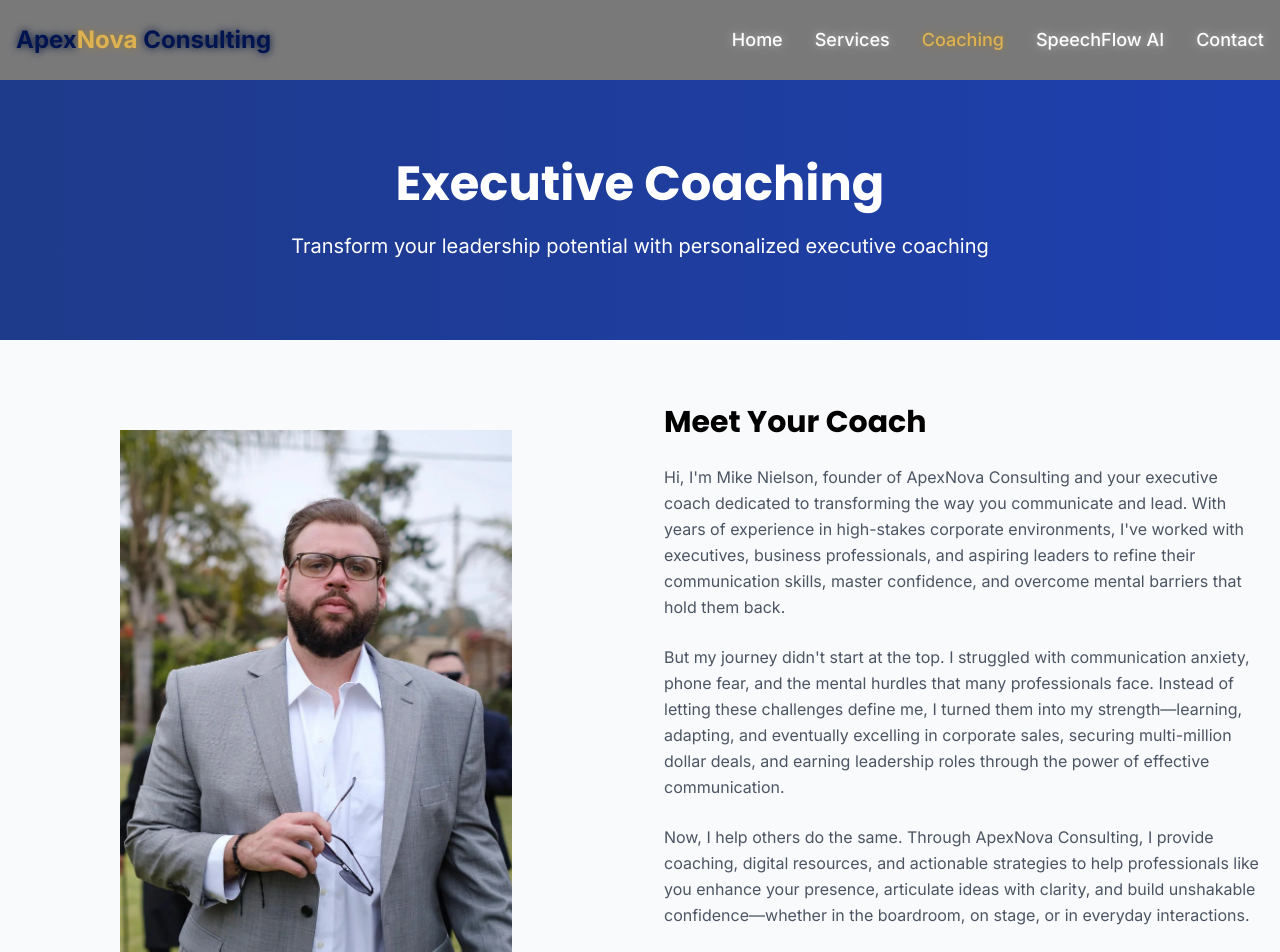
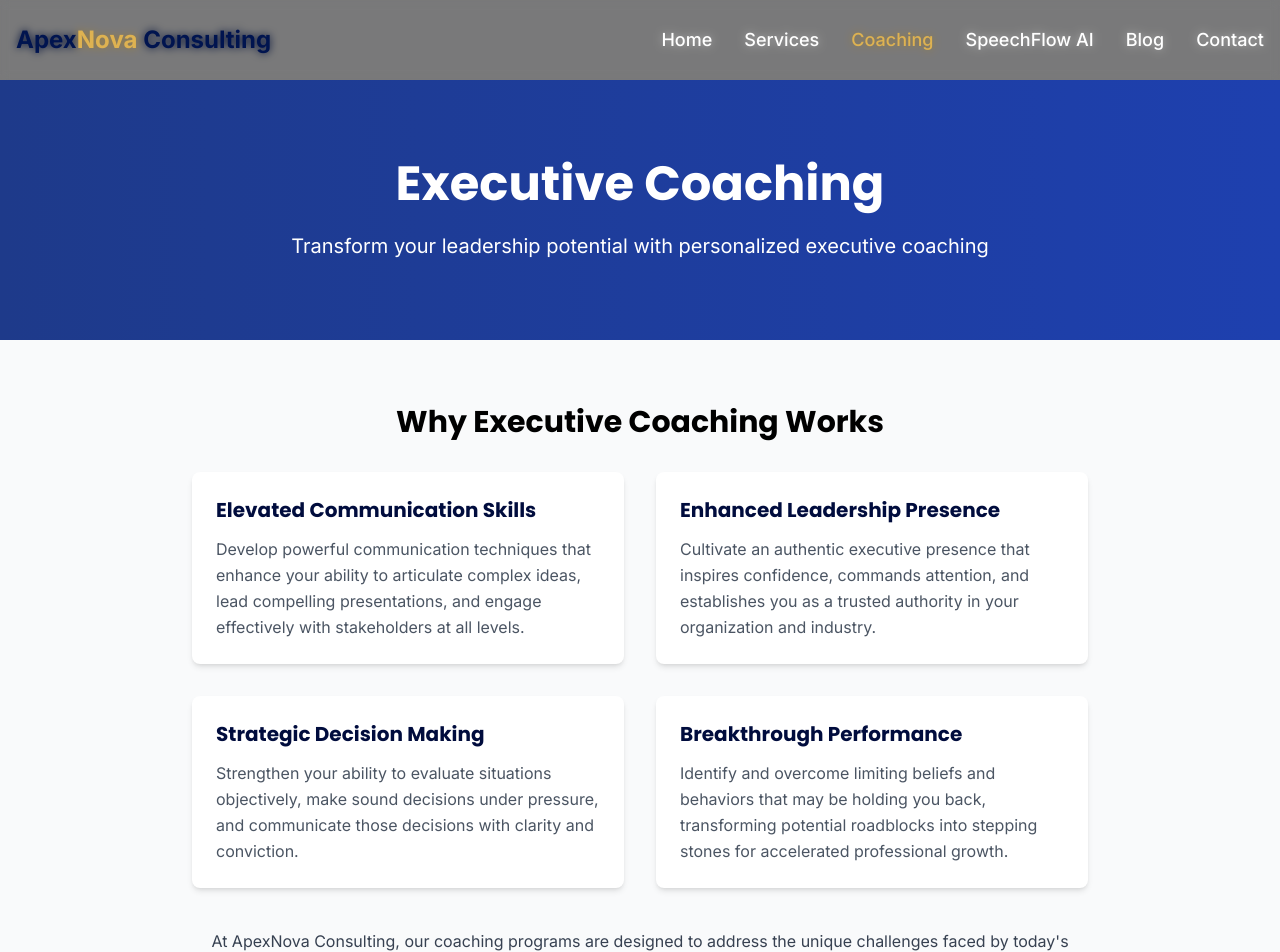
Before and after one commit to apexnova-consulting/apexnovawebsite, a Next.js app: page /coaching in a window 1280 px wide. Shown: the top 952 px of the page. Built offline with nearby package versions, Linux system fonts and the light colour scheme.

Commit message:
UI improvements: Remove duplicate footer, update coaching page, add Blog tab to navigation

```diff
--- a/src/app/coaching/page.tsx
+++ b/src/app/coaching/page.tsx
@@ -74,34 +74,49 @@ export default function Coaching() {
           </div>
         </section>
 
-        {/* Coach Section */}
+        {/* Why Executive Coaching Section */}
         <section className="py-16">
           <div className="container mx-auto px-4">
-            <div className="grid grid-cols-1 md:grid-cols-2 gap-12 items-center">
-              <div className="relative h-[600px] w-full">
-                <Image
-                  src="/images/Me.png"
-                  alt="Mike Nielson"
-                  fill
-                  className="object-contain"
-                  priority
-                />
+            <div className="max-w-4xl mx-auto">
+              <h2 className="text-3xl font-bold mb-8 text-center">Why Executive Coaching Works</h2>
+
+              <div className="grid grid-cols-1 md:grid-cols-2 gap-8 mb-10">
+                <div className="bg-white p-6 rounded-lg shadow-md">
+                  <h3 className="text-xl font-bold mb-3 text-primary-700">Elevated Communication Skills</h3>
+                  <p className="text-gray-600">
+                    Develop powerful communication techniques that enhance your ability to articulate complex ideas, lead compelling presentations, and engage effectively with stakeholders at all levels.
+                  </p>
+                </div>
+
+                <div className="bg-white p-6 rounded-lg shadow-md">
+                  <h3 className="text-xl font-bold mb-3 text-primary-700">Enhanced Leadership Presence</h3>
+                  <p className="text-gray-600">
+                    Cultivate an authentic executive presence that inspires confidence, commands attention, and establishes you as a trusted authority in your organization and industry.
+                  </p>
+                </div>
+
+                <div className="bg-white p-6 rounded-lg shadow-md">
+                  <h3 className="text-xl font-bold mb-3 text-primary-700">Strategic Decision Making</h3>
+                  <p className="text-gray-600">
+                    Strengthen your ability to evaluate situations objectively, make sound decisions under pressure, and communicate those decisions with clarity and conviction.
+                  </p>
+                </div>
+
+                <div className="bg-white p-6 rounded-lg shadow-md">
+                  <h3 className="text-xl font-bold mb-3 text-primary-700">Breakthrough Performance</h3>
+                  <p className="text-gray-600">
+                    Identify and overcome limiting beliefs and behaviors that may be holding you back, transforming potential roadblocks into stepping stones for accelerated professional growth.
+                  </p>
+                </div>
               </div>
-              <div>
-                <h2 className="text-3xl font-bold mb-6">Meet Your Coach</h2>
-                <p className="text-gray-600 mb-6">
-                  Hi, I'm Mike Nielson, founder of ApexNova Consulting and your executive coach dedicated to transforming the way you communicate and lead. With years of experience in high-stakes corporate environments, I've worked with executives, business professionals, and aspiring leaders to refine their communication skills, master confidence, and overcome mental barriers that hold them back.
-                </p>
-                <p className="text-gray-600 mb-6">
-                  But my journey didn't start at the top. I struggled with communication anxiety, phone fear, and the mental hurdles that many professionals face. Instead of letting these challenges define me, I turned them into my strength—learning, adapting, and eventually excelling in corporate sales, securing multi-million dollar deals, and earning leadership roles through the power of effective communication.
-                </p>
-                <p className="text-gray-600 mb-6">
-                  Now, I help others do the same. Through ApexNova Consulting, I provide coaching, digital resources, and actionable strategies to help professionals like you enhance your presence, articulate ideas with clarity, and build unshakable confidence—whether in the boardroom, on stage, or in everyday interactions.
-                </p>
-                <p className="text-gray-600">
-                  If you've ever felt that your communication skills are holding you back, I'm here to show you that it doesn't have to be that way. Let's transform the way you speak, lead, and influence—because when you master communication, you master your future.
-                </p>
-              </div>
+
+              <p className="text-gray-700 text-center mb-6">
+                At ApexNova Consulting, our coaching programs are designed to address the unique challenges faced by today's executives. We combine proven coaching methodologies with innovative tools and technologies to deliver measurable results.
+              </p>
+
+              <p className="text-gray-700 text-center">
+                Whether you're preparing for a critical presentation, navigating organizational change, or seeking to elevate your overall leadership effectiveness, our tailored coaching programs provide the guidance, feedback, and support you need to excel.
+              </p>
             </div>
           </div>
         </section>
--- a/src/app/layout.tsx
+++ b/src/app/layout.tsx
@@ -3,7 +3,6 @@ import type { Metadata } from 'next';
 import { Inter, Poppins } from 'next/font/google';
 import ScrollToTop from '@/components/ScrollToTop';
 import Navbar from '@/components/Navbar';
-import Footer from '@/components/Footer';
 
 const inter = Inter({
   subsets: ['latin'],
@@ -37,7 +36,6 @@ export default function RootLayout({
       <body className={`${inter.variable} ${poppins.variable} font-sans`}>
         <Navbar />
         {children}
-        <Footer />
         <ScrollToTop />
       </body>
     </html>
--- a/src/components/Navbar.tsx
+++ b/src/components/Navbar.tsx
@@ -78,6 +78,17 @@ export default function Navbar() {
               SpeechFlow AI
             </Link>
             <Link
+              href="/blog"
+              className={`text-lg font-medium transition-colors ${isActive('/blog')
+                ? 'text-[#DEB251]'
+                : isScrolled
+                  ? 'text-[#00144F] hover:text-[#DEB251]'
+                  : 'text-white hover:text-[#DEB251]'
+                }`}
+            >
+              Blog
+            </Link>
+            <Link
               href="/contact"
               className={`text-lg font-medium transition-colors ${isActive('/contact')
                 ? 'text-[#DEB251]'
@@ -151,6 +162,14 @@ export default function Navbar() {
                 SpeechFlow AI
               </Link>
               <Link
+                href="/blog"
+                className={`text-lg font-medium transition-colors ${isActive('/blog') ? 'text-[#DEB251]' : 'text-[#00144F] hover:text-[#DEB251]'
+                  }`}
+                onClick={() => setIsMobileMenuOpen(false)}
+              >
+                Blog
+              </Link>
+              <Link
                 href="/contact"
                 className={`text-lg font-medium transition-colors ${isActive('/contact') ? 'text-[#DEB251]' : 'text-[#00144F] hover:text-[#DEB251]'
                   }`}
```
Lines whose indentation alone changed are shown as unchanged.
